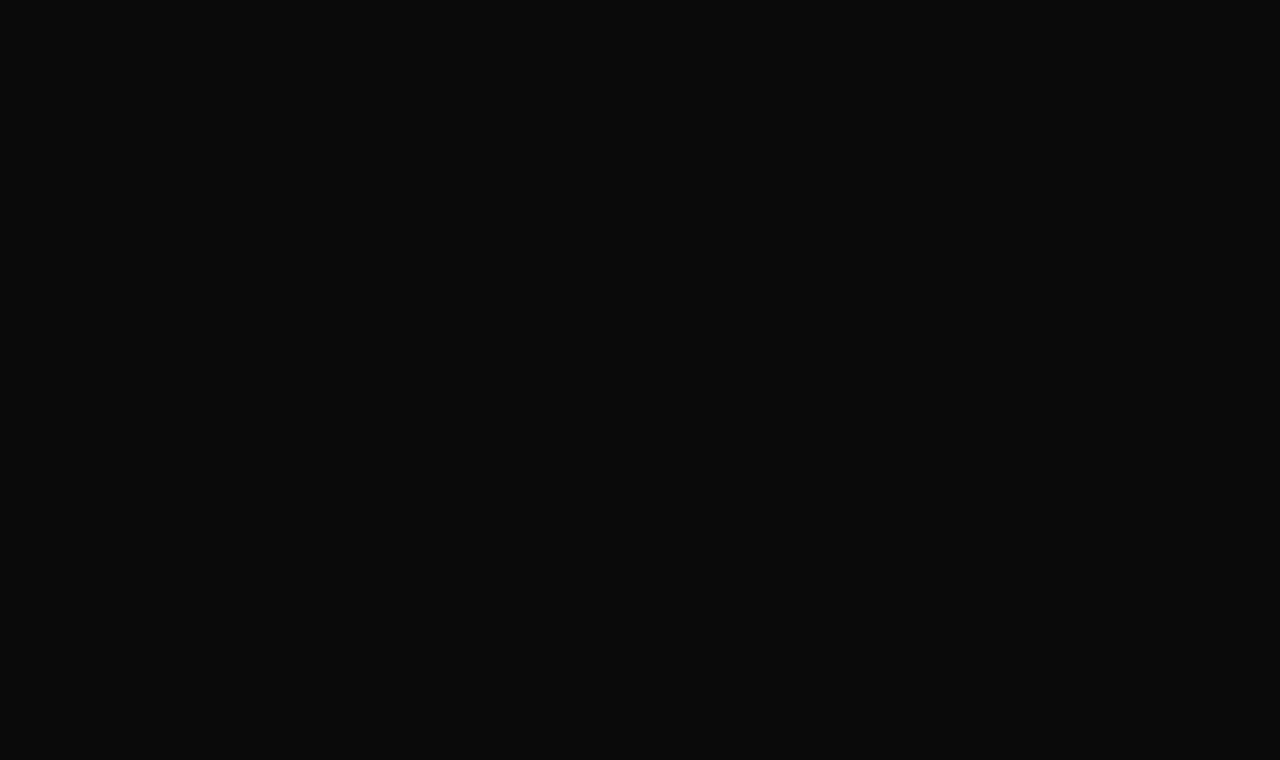
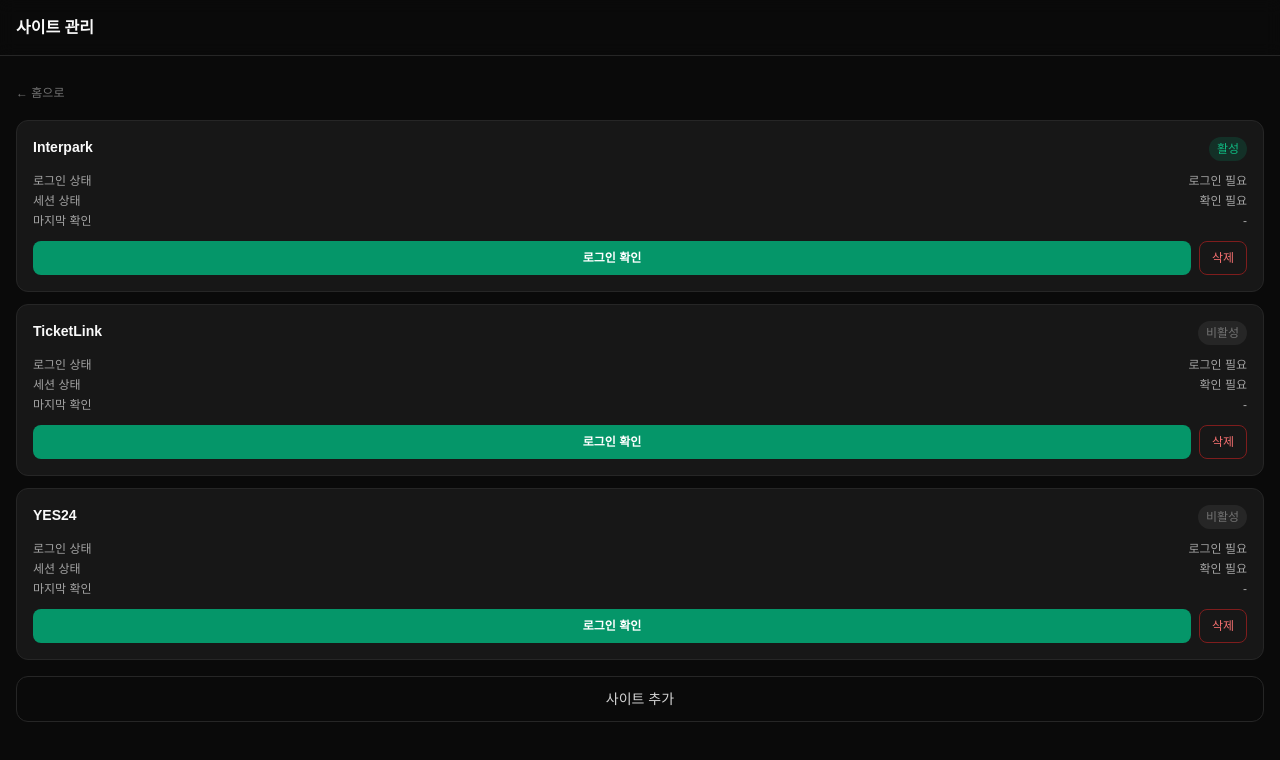
Before and after one commit to parkviewhappy-cmyk/fastreserve, a React (Vite) app: page /site in a window 1280 px wide. Before the commit this address had no page. Shown: the top 760 px of the page. Built offline with nearby package versions, Linux system fonts and the light colour scheme; a web font is replaced by a local one.

Commit message:
feat: add site settings screen and route

```diff
--- a/src/App.tsx
+++ b/src/App.tsx
@@ -2,9 +2,10 @@
 import Home from '@/pages/Home'
 import AddReservation from '@/pages/AddReservation'
 import ReservationDetail from '@/pages/ReservationDetail'
+import SiteSettings from '@/pages/SiteSettings'
 
 /**
- * Sprint 3: Reservation 등록/상세(수정·삭제) 라우트를 추가한다.
+ * Sprint 5: 사이트 관리(/site) 라우트를 추가한다.
  * 이후 Sprint에서 Ready, History, Setting 라우트를 추가한다.
  */
 function App() {
@@ -13,6 +14,7 @@
       <Route path="/" element={<Home />} />
       <Route path="/add" element={<AddReservation />} />
       <Route path="/reservation/:id" element={<ReservationDetail />} />
+      <Route path="/site" element={<SiteSettings />} />
     </Routes>
   )
 }
--- /dev/null
+++ b/src/pages/SiteSettings/SiteSettings.tsx
@@ -0,0 +1,238 @@
+import { useState } from 'react'
+import { Link } from 'react-router-dom'
+import Header from '@/components/layout/Header'
+import Dialog from '@/components/common/Dialog'
+import FormField from '@/components/common/FormField'
+import { useToast } from '@/hooks/useToast'
+import {
+  siteAccountManager,
+  AccountSiteType,
+  type SiteAccount,
+} from '@/domain/siteAccount'
+import { sessionManager, getSessionStatusLabel, SessionStatus } from '@/domain/session'
+
+const SITE_LABELS: Record<AccountSiteType, string> = {
+  [AccountSiteType.Interpark]: 'Interpark',
+  [AccountSiteType.TicketLink]: 'TicketLink',
+  [AccountSiteType.Yes24]: 'YES24',
+  [AccountSiteType.JinAir]: 'JinAir',
+  [AccountSiteType.Custom]: '기타',
+}
+
+const inputClass =
+  'w-full rounded-lg border border-neutral-800 bg-neutral-900 px-3 py-2 text-sm text-neutral-100 focus:border-primary-600 focus:outline-none'
+
+function formatLastChecked(value: string | null): string {
+  if (!value) return '-'
+  return value.replace('T', ' ').slice(0, 16)
+}
+
+/**
+ * 사이트 관리 화면 (/site).
+ * Site Account Manager + Session Manager를 사용해 사이트별 로그인/세션 상태를 표시하고
+ * 사이트 추가/삭제/활성화/비활성화, 로그인 확인(Mock)을 수행한다.
+ * 아이디/비밀번호는 다루지 않는다.
+ */
+function SiteSettings() {
+  const { showToast } = useToast()
+  const [accounts, setAccounts] = useState<SiteAccount[]>(siteAccountManager.list())
+  const [isAdding, setIsAdding] = useState(false)
+  const [newSite, setNewSite] = useState<AccountSiteType>(AccountSiteType.Custom)
+  const [newDisplayName, setNewDisplayName] = useState('')
+  const [deleteTargetId, setDeleteTargetId] = useState<string | null>(null)
+
+  function refresh() {
+    setAccounts(siteAccountManager.list())
+  }
+
+  function handleCheckLogin(account: SiteAccount) {
+    const session = sessionManager.checkSession(account.id)
+    siteAccountManager.updateLoginState(account.id, {
+      isLoggedIn: session.status === SessionStatus.Ready,
+      sessionStatus: session.status,
+      checkedAt: session.checkedAt,
+    })
+    refresh()
+    showToast(
+      session.status === SessionStatus.Ready
+        ? '로그인 상태가 확인되었습니다.'
+        : '로그인이 필요합니다.',
+      session.status === SessionStatus.Ready ? 'success' : 'info'
+    )
+  }
+
+  function handleToggleEnabled(account: SiteAccount) {
+    if (account.enabled) {
+      siteAccountManager.disable(account.id)
+    } else {
+      siteAccountManager.enable(account.id)
+    }
+    refresh()
+  }
+
+  function handleAddSite() {
+    if (!newDisplayName.trim()) {
+      showToast('사이트 이름을 입력해주세요.', 'error')
+      return
+    }
+    siteAccountManager.add({ site: newSite, displayName: newDisplayName.trim() })
+    setNewDisplayName('')
+    setIsAdding(false)
+    refresh()
+    showToast('사이트가 추가되었습니다.', 'success')
+  }
+
+  function handleDelete() {
+    if (!deleteTargetId) return
+    siteAccountManager.remove(deleteTargetId)
+    sessionManager.deleteSession(deleteTargetId)
+    setDeleteTargetId(null)
+    refresh()
+    showToast('사이트가 삭제되었습니다.', 'success')
+  }
+
+  return (
+    <div className="flex min-h-screen flex-col">
+      <Header title="사이트 관리" />
+      <main className="flex-1 space-y-4 px-4 py-6">
+        <Link
+          to="/"
+          className="inline-block text-xs text-neutral-500 hover:text-neutral-300"
+        >
+          ← 홈으로
+        </Link>
+
+        <div className="space-y-3">
+          {accounts.map((account) => (
+            <div
+              key={account.id}
+              className="rounded-xl border border-neutral-800 bg-neutral-900 p-4"
+            >
+              <div className="flex items-start justify-between">
+                <h3 className="text-sm font-semibold text-neutral-50">
+                  {SITE_LABELS[account.site]}
+                  {account.displayName !== SITE_LABELS[account.site] && (
+                    <span className="ml-1 text-xs font-normal text-neutral-500">
+                      ({account.displayName})
+                    </span>
+                  )}
+                </h3>
+                <button
+                  type="button"
+                  onClick={() => handleToggleEnabled(account)}
+                  className={
+                    account.enabled
+                      ? 'rounded-full bg-primary-600/20 px-2 py-1 text-xs text-primary-500'
+                      : 'rounded-full bg-neutral-800 px-2 py-1 text-xs text-neutral-500'
+                  }
+                >
+                  {account.enabled ? '활성' : '비활성'}
+                </button>
+              </div>
+
+              <dl className="mt-3 space-y-1 text-xs text-neutral-400">
+                <div className="flex justify-between">
+                  <dt>로그인 상태</dt>
+                  <dd>{account.isLoggedIn ? '로그인됨' : '로그인 필요'}</dd>
+                </div>
+                <div className="flex justify-between">
+                  <dt>세션 상태</dt>
+                  <dd>{getSessionStatusLabel(account.sessionStatus)}</dd>
+                </div>
+                <div className="flex justify-between">
+                  <dt>마지막 확인</dt>
+                  <dd>{formatLastChecked(account.lastChecked)}</dd>
+                </div>
+              </dl>
+
+              <div className="mt-3 flex gap-2">
+                <button
+                  type="button"
+                  onClick={() => handleCheckLogin(account)}
+                  className="flex-1 rounded-lg bg-primary-600 py-2 text-xs font-semibold text-white hover:bg-primary-700"
+                >
+                  로그인 확인
+                </button>
+                <button
+                  type="button"
+                  onClick={() => setDeleteTargetId(account.id)}
+                  className="rounded-lg border border-red-900 px-3 py-2 text-xs text-red-400 hover:bg-red-950/40"
+                >
+                  삭제
+                </button>
+              </div>
+            </div>
+          ))}
+
+          {accounts.length === 0 && (
+            <div className="rounded-xl border border-dashed border-neutral-800 p-6 text-center text-sm text-neutral-500">
+              등록된 사이트가 없습니다
+            </div>
+          )}
+        </div>
+
+        {isAdding ? (
+          <div className="space-y-3 rounded-xl border border-neutral-800 bg-neutral-900 p-4">
+            <FormField label="사이트 종류">
+              <select
+                value={newSite}
+                onChange={(e) => setNewSite(e.target.value as AccountSiteType)}
+                className={inputClass}
+              >
+                {Object.values(AccountSiteType).map((site) => (
+                  <option key={site} value={site}>
+                    {SITE_LABELS[site]}
+                  </option>
+                ))}
+              </select>
+            </FormField>
+            <FormField label="표시 이름">
+              <input
+                type="text"
+                value={newDisplayName}
+                onChange={(e) => setNewDisplayName(e.target.value)}
+                className={inputClass}
+              />
+            </FormField>
+            <div className="flex gap-2">
+              <button
+                type="button"
+                onClick={() => setIsAdding(false)}
+                className="flex-1 rounded-xl border border-neutral-800 py-2 text-sm text-neutral-300 hover:bg-neutral-900"
+              >
+                취소
+              </button>
+              <button
+                type="button"
+                onClick={handleAddSite}
+                className="flex-1 rounded-xl bg-primary-600 py-2 text-sm font-semibold text-white hover:bg-primary-700"
+              >
+                추가
+              </button>
+            </div>
+          </div>
+        ) : (
+          <button
+            type="button"
+            onClick={() => setIsAdding(true)}
+            className="w-full rounded-xl border border-neutral-800 py-3 text-sm font-medium text-neutral-300 hover:bg-neutral-900"
+          >
+            사이트 추가
+          </button>
+        )}
+      </main>
+
+      <Dialog
+        open={deleteTargetId !== null}
+        title="사이트를 삭제할까요?"
+        description="등록된 사이트 계정 정보가 삭제됩니다."
+        confirmLabel="삭제"
+        cancelLabel="취소"
+        onConfirm={handleDelete}
+        onCancel={() => setDeleteTargetId(null)}
+      />
+    </div>
+  )
+}
+
+export default SiteSettings
--- /dev/null
+++ b/src/pages/SiteSettings/index.ts
@@ -0,0 +1 @@
+export { default } from './SiteSettings'
```
